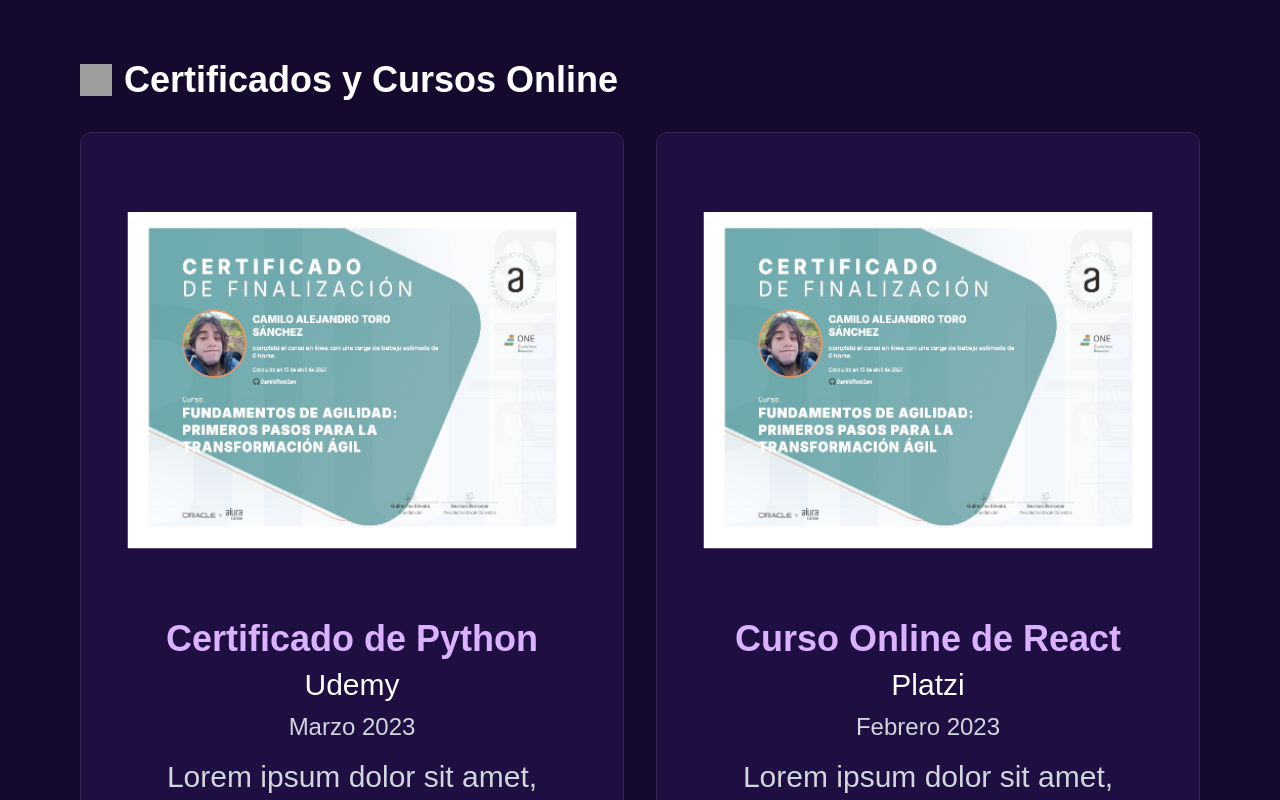
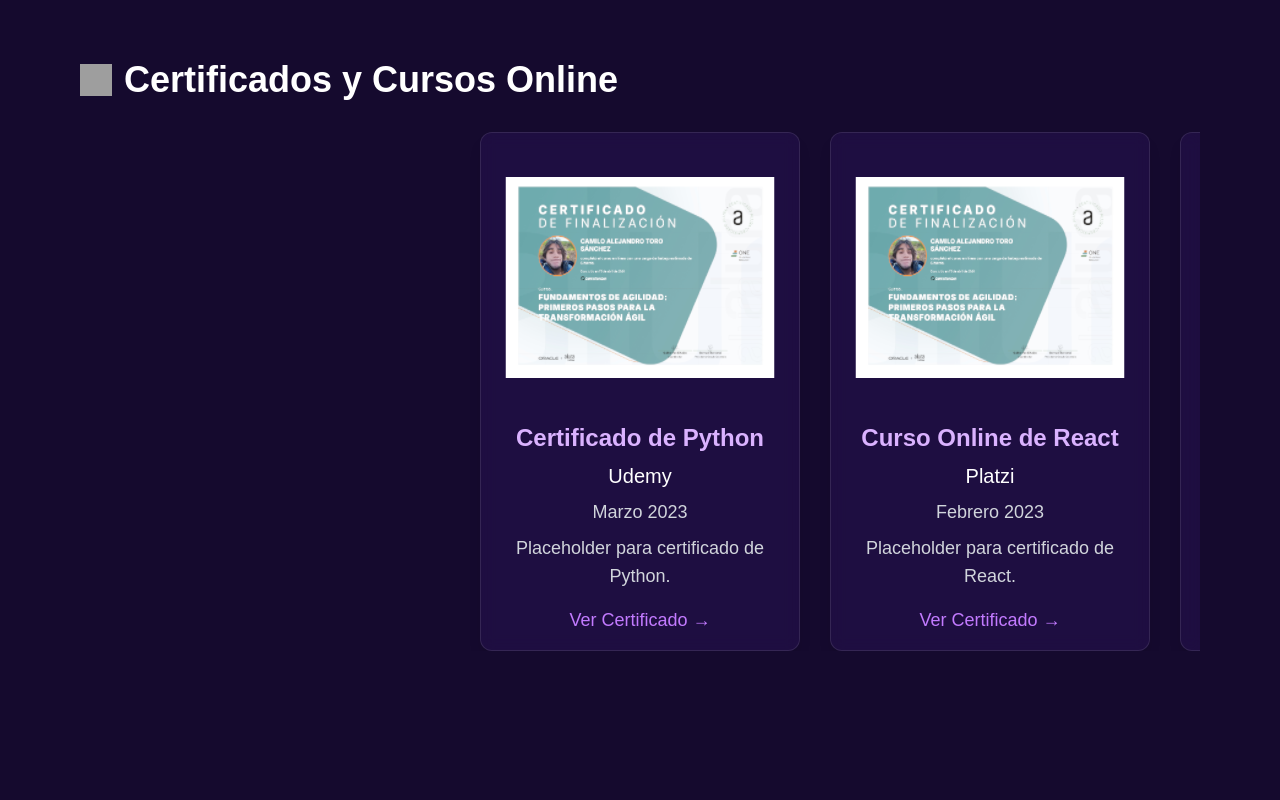
Before and after one commit to CamiloToroUCC/Portafolio-2025, a Next.js app: page / in a window 1280 px wide. Shown: the part 3680-4480 px from the top of the page. Built offline with nearby package versions, Linux system fonts and the light colour scheme; grey boxes are pictures that could not be loaded.

Commit message:
Slider estilo Carrusel con los certificados y su funcionamiento 3d

```diff
--- a/package.json
+++ b/package.json
@@ -14,6 +14,7 @@
     "next": "^15.3.1",
     "react": "^19.0.0",
     "react-dom": "^19.0.0",
+    "swiper": "^11.2.7",
     "three": "^0.176.0"
   },
   "devDependencies": {
--- a/src/components/Certificate3D.tsx
+++ b/src/components/Certificate3D.tsx
@@ -3,23 +3,29 @@
 import React, { Suspense } from "react";
 import { Canvas } from "@react-three/fiber";
 import { OrbitControls, useTexture } from "@react-three/drei";
+import * as THREE from "three";
 
 /*
-  CertificateMesh: carga `textureUrl` en una malla plana para renderizar el certificado 3D.
+  CertificateMesh: carga la textura desde la URL y la aplica a una malla plana.
+  Se establece side: THREE.DoubleSide para que la imagen se muestre en ambas caras.
 */
 function CertificateMesh({ textureUrl }: { textureUrl: string }) {
   const texture = useTexture(textureUrl);
   return (
     <mesh>
       <planeGeometry args={[8, 6]} />
-      <meshBasicMaterial map={texture} toneMapped={false} />
+      <meshBasicMaterial
+        map={texture}
+        toneMapped={false}
+        side={THREE.DoubleSide}  // Permite ver la textura en ambos lados
+      />
     </mesh>
   );
 }
 
 /*
-  Certificate3D: renderiza un canvas con aspect ratio 90% para ocupar casi todo el ancho del contenedor.
-  La cámara se posiciona para que la malla llene el espacio disponible.
+  Certificate3D: renderiza un canvas con un aspect ratio adecuado.
+  Se limita el OrbitControls para que solo gire horizontalmente.
 */
 export default function Certificate3D() {
   return (
@@ -29,7 +35,11 @@
         <Suspense fallback={null}>
           <CertificateMesh textureUrl="/certificates/certificate.jpg" />
         </Suspense>
-        <OrbitControls enableZoom={true} />
+        <OrbitControls
+          enableZoom={false}
+          minPolarAngle={Math.PI / 2}
+          maxPolarAngle={Math.PI / 2}
+        />
       </Canvas>
     </div>
   );
--- a/src/components/Certificates.tsx
+++ b/src/components/Certificates.tsx
@@ -1,16 +1,22 @@
 "use client";
 
 import React from "react";
+import { Swiper, SwiperSlide } from "swiper/react";
+import { EffectCoverflow, Pagination } from "swiper/modules";
+import "swiper/css";
+import "swiper/css/effect-coverflow";
+import "swiper/css/pagination";
 import Certificate3D from "./Certificate3D";
 
 export default function Certificates() {
+  // Array de certificados de ejemplo (placeholders)
   const certificates = [
     {
       id: 1,
       title: "Certificado de Python",
       institution: "Udemy",
       date: "Marzo 2023",
-      description: "Lorem ipsum dolor sit amet, consectetur adipiscing elit",
+      description: "Placeholder para certificado de Python.",
       link: "#",
     },
     {
@@ -18,7 +24,23 @@
       title: "Curso Online de React",
       institution: "Platzi",
       date: "Febrero 2023",
-      description: "Lorem ipsum dolor sit amet, consectetur adipiscing elit",
+      description: "Placeholder para certificado de React.",
+      link: "#",
+    },
+    {
+      id: 3,
+      title: "Certificado de Node.js",
+      institution: "Udemy",
+      date: "Abril 2023",
+      description: "Placeholder para certificado de Node.js.",
+      link: "#",
+    },
+    {
+      id: 4,
+      title: "Curso de Three.js",
+      institution: "Platzi",
+      date: "Enero 2023",
+      description: "Placeholder para certificado de Three.js.",
       link: "#",
     },
   ];
@@ -37,38 +59,52 @@
             Certificados y Cursos Online
           </h2>
         </div>
-        {/* Renderizado de cada certificado en una tarjeta */}
-        <div className="grid gap-8 md:grid-cols-2">
+        {/* Swiper con efecto Coverflow */}
+        <Swiper
+          effect="coverflow"
+          grabCursor={true}
+          centeredSlides={true}
+          slidesPerView="auto"
+          spaceBetween={30}
+          coverflowEffect={{
+            rotate: 50,
+            stretch: 0,
+            depth: 100,
+            modifier: 1,
+            slideShadows: true,
+          }}
+          pagination={{ clickable: true }}
+          className="mySwiper"
+        >
           {certificates.map((cert) => (
-            <div
-              key={cert.id}
-              className="card-glass p-8 rounded-xl animate-fade-in max-w-3xl mx-auto text-center"
-            >
-              {/* Componente 3D interactivo dentro del card */}
-              <div className="mb-6">
+            <SwiperSlide key={cert.id} className="!w-80">
+              <div className="card-glass p-4 rounded-xl animate-fade-in text-center">
+                {/* Componente Certificate3D integrado */}
+                <div className="mb-4">
                   <Certificate3D />
                 </div>
-              <h3 className="text-4xl font-bold text-purple-300 mb-2">
+                <h3 className="text-2xl font-bold text-purple-300 mb-2">
                   {cert.title}
                 </h3>
-              <p className="text-3xl text-white font-medium mb-2">
+                <p className="text-xl text-white font-medium mb-2">
                   {cert.institution}
                 </p>
-              <p className="text-2xl text-gray-300 mb-4">{cert.date}</p>
-              <p className="text-3xl text-gray-300 mb-6">
+                <p className="text-lg text-gray-300 mb-2">{cert.date}</p>
+                <p className="text-lg text-gray-300 mb-4">
                   {cert.description}
                 </p>
                 {cert.link && (
                   <a
                     href={cert.link}
-                  className="text-3xl text-purple-400 hover:text-purple-300"
+                    className="text-lg text-purple-400 hover:text-purple-300"
                   >
                     Ver Certificado &rarr;
                   </a>
                 )}
               </div>
+            </SwiperSlide>
           ))}
-        </div>
+        </Swiper>
       </div>
     </section>
   );
```
Also changed, not shown: 1 other file (tests, documents, lock files or other folders). Lines whose indentation alone changed are shown as unchanged.
